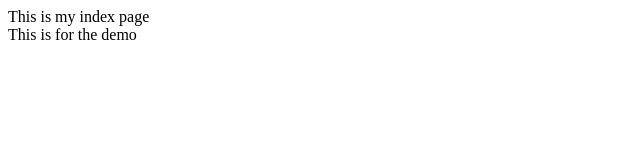
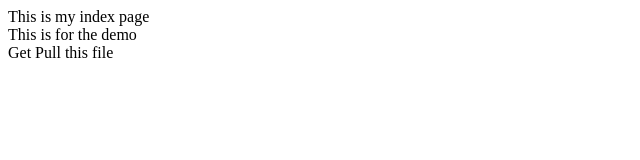
Before and after one commit to trevor1012/myApp, a plain HTML site: page index.html in a window 1280 px wide. Shown: the whole page, without its empty margins (0-640 px from the left). Drawn offline with Linux system fonts and the light colour scheme.

Commit message:
Update index.html

```diff
--- a/index.html
+++ b/index.html
@@ -3,5 +3,6 @@
 <body>
     <div>This is my index page</div>
     <div>This is for the demo</div>
+    <div>Get Pull this file</div>
 </body>
 </html>
```
